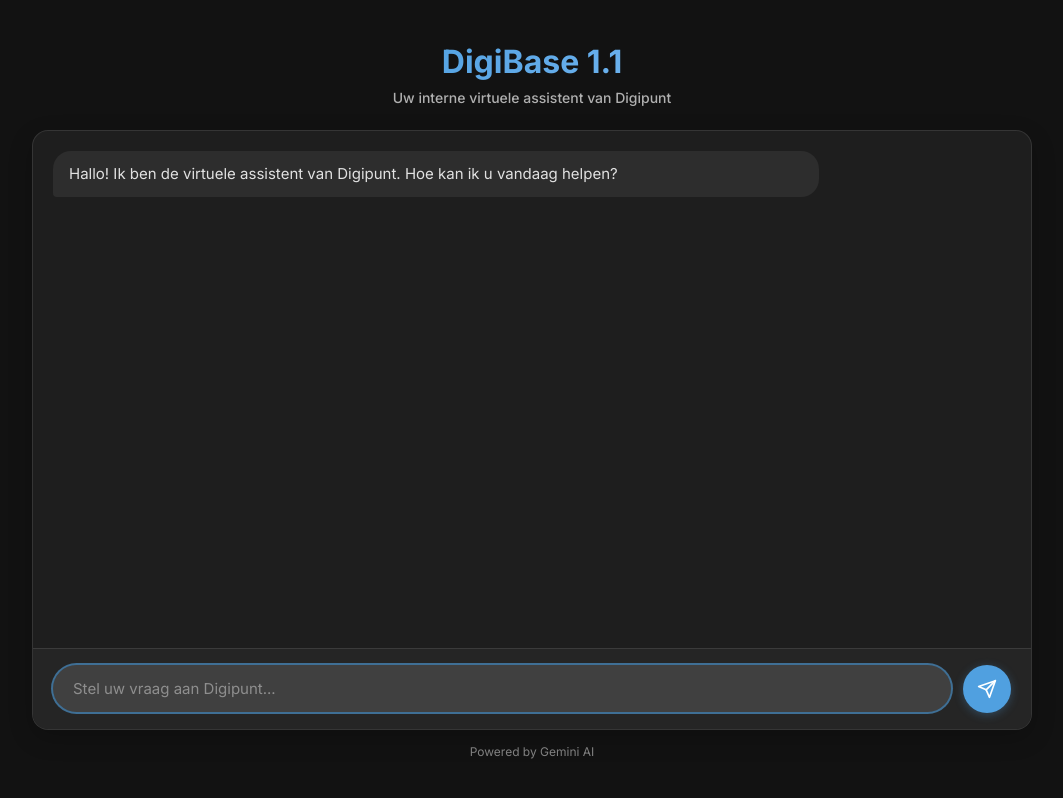
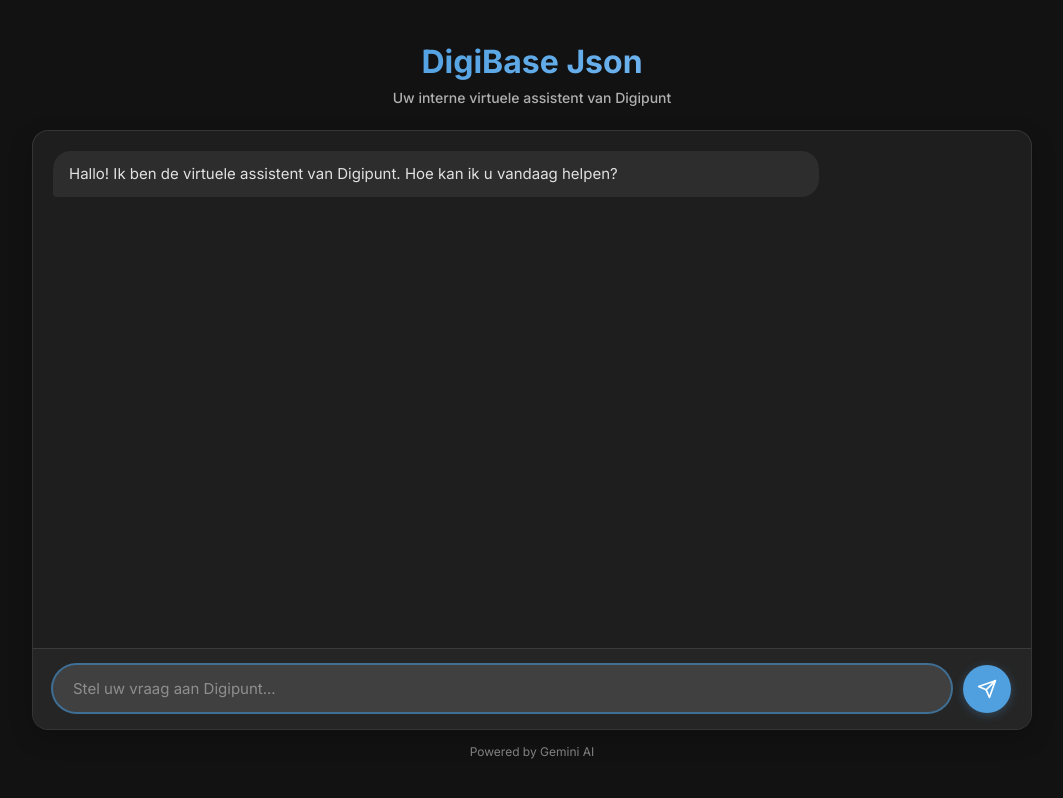
Before and after one commit to FNXBoedie/digibase, a plain HTML site: page index.html in a window 1280 px wide. Shown: the whole page, without its empty margins (108-1171 px from the left). Drawn offline with Linux system fonts and the light colour scheme.

Commit message:
Update index.html

```diff
--- a/index.html
+++ b/index.html
@@ -272,7 +272,7 @@
 <body>
 
 <div id="appHeader">
-    <h1>DigiBase 1.1</h1>
+    <h1>DigiBase Json</h1>
     <p>Uw interne virtuele assistent van Digipunt</p>
 </div>
 
```
